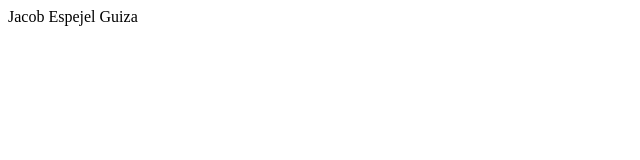
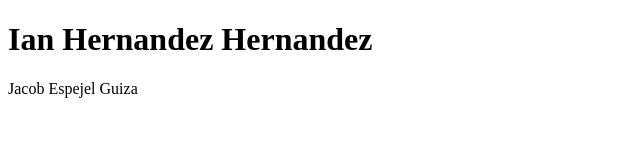
Before and after one commit to AngelDCR4/Nuclea, a plain HTML site: page index.html in a window 1280 px wide. Shown: the whole page, without its empty margins (0-640 px from the left). Drawn offline with Linux system fonts and the light colour scheme.

Commit message:
nombre añadido

```diff
--- a/index.html
+++ b/index.html
@@ -6,6 +6,7 @@
     <title>Document</title>
 </head>
 <body>
+    <h1>Ian Hernandez Hernandez</h1>
     <div>Jacob Espejel Guiza</div>
 </body>
 </html>
```
